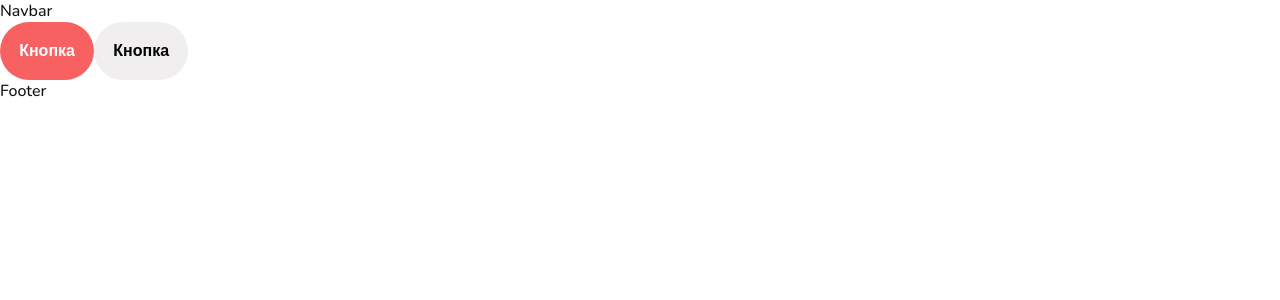
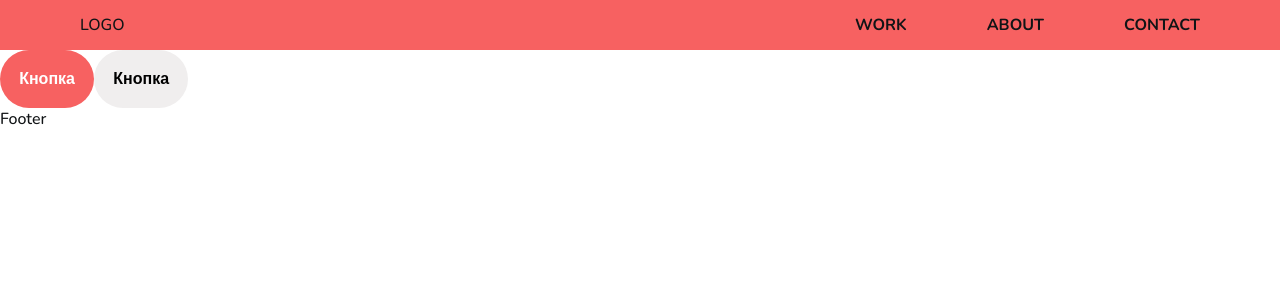
Before and after one commit to mfilatkina/portfolio, a Next.js app: page / in a window 1280 px wide. Shown: the top 300 px of the page. Built offline with nearby package versions, Linux system fonts and the light colour scheme.

Commit message:
create navbar

```diff
--- a/components/navbar/Navbar.module.scss
+++ b/components/navbar/Navbar.module.scss
@@ -0,0 +1,19 @@
+.container {
+  display: flex;
+  align-items: center;
+  justify-content: space-between;
+  height: 3.12rem;
+  padding: 0 5rem;
+  background-color: var(--primary);
+}
+
+.list {
+  display: flex;
+}
+
+.list-item {
+  margin-left: 5rem;
+  font-weight: 700;
+  font-size: 1rem;
+  cursor: pointer;
+}
--- a/components/navbar/Navbar.tsx
+++ b/components/navbar/Navbar.tsx
@@ -1,5 +1,24 @@
-function Navbar() {
-  return <div>Navbar</div>;
+import Link from "next/link";
+
+import styles from "./Navbar.module.scss";
+
+function Navbar(): JSX.Element {
+  return (
+    <div className={styles.container}>
+      <Link href="/">LOGO</Link>
+      <ul className={styles.list}>
+        <li className={styles["list-item"]}>
+          <Link href="/products/work">WORK</Link>
+        </li>
+        <li className={styles["list-item"]}>
+          <Link href="/products/about">ABOUT</Link>
+        </li>
+        <li className={styles["list-item"]}>
+          <Link href="/products/contact">CONTACT</Link>
+        </li>
+      </ul>
+    </div>
+  );
 }
 
 export default Navbar;
--- a/package.json
+++ b/package.json
@@ -8,7 +8,7 @@
     "build": "next build",
     "start": "next start",
     "lint": "next lint",
-    "stylelint": "stylelint \"styles/**/*.scss\" --fix"
+    "stylelint": "stylelint \"**/*.scss\" --fix"
   },
   "dependencies": {
     "classnames": "^2.3.1",
```
Also changed, not shown: .stylelintrc.json, public/img/logo.png (added).
